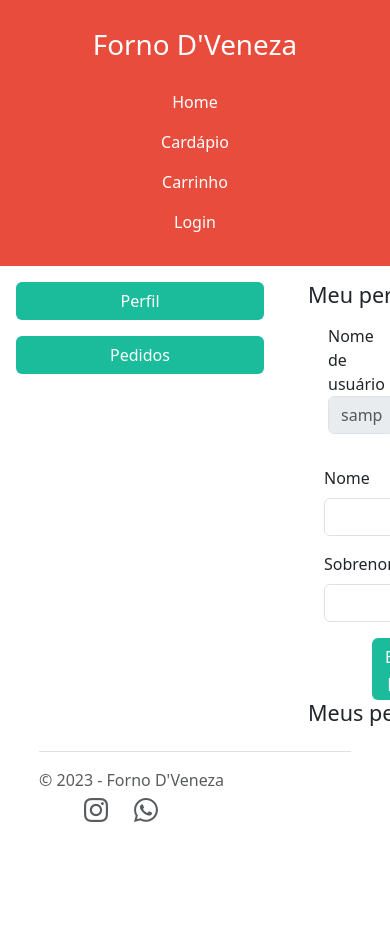
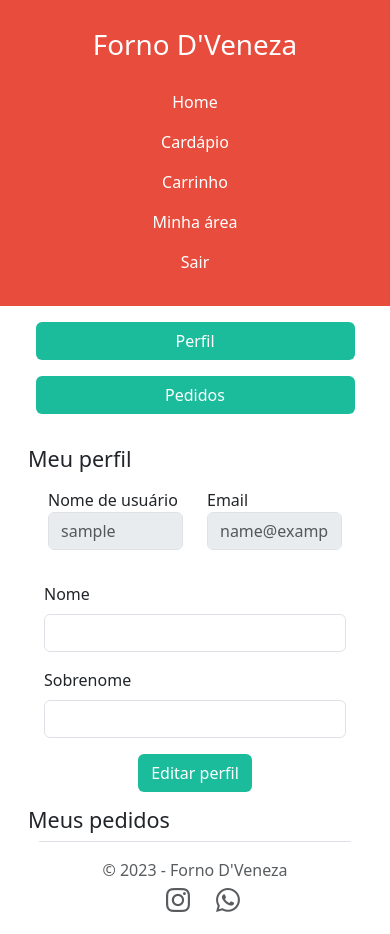
Before and after one commit to PI1-GRP005-DRPTAUBATE/forno_dveneza, a Django app: page /clientes/minha-area/ in a window 390 px wide; the page is wider, and only the part inside the window is pictured. Before the commit the page ends 822 px from the top of that part, so only its background shows below. Run offline with Django 4.2, Linux system fonts and the light colour scheme; the visitor is signed in with stand-in values (Sample User, id 1); data that the repository does not hold is empty.

Commit message:
Bugs corrigidos e melhorias na interface mobile

```diff
--- a/forno_dveneza/base/static/base/css/styles.css
+++ b/forno_dveneza/base/static/base/css/styles.css
@@ -26,7 +26,27 @@
         border-radius: 0;
         border-top: 1px solid rgba(0, 0, 0, 0.151);
     }
+    .flex-row {
+        flex-wrap: wrap;
+    }
 
+    .flex-row > .flex-column {
+        margin: auto;
+        width: 90%;
+    }
+    .edit-perfil-button {
+        text-align: center !important;
+        margin-bottom: 15px;
+    }
+
+    footer > .col-md-4 {
+        width: 100%;
+        text-align: center;
+    }
+    footer > .nav {
+        width: 100%;
+        justify-content: center !important;
+    }
 }
 
 body {
--- a/forno_dveneza/base/templates/base/base.html
+++ b/forno_dveneza/base/templates/base/base.html
@@ -24,26 +24,36 @@
 
               <ul class="nav col-12 col-lg-auto my-2 justify-content-center my-md-0 text-small">
                 <li>
-                  <a href="{% url 'index' %}" class="nav-link text-white" />
+                  <a href="{% url 'index' %}" class="nav-link text-white">
                     Home
                   </a>
                 </li>
                 <li>
-                  <a href="{% url 'todos_produtos' %}" class="nav-link text-white" />
+                  <a href="{% url 'todos_produtos' %}" class="nav-link text-white">
                     Cardápio
                   </a>
                 </li>
                 <li>
-                  <a href="{% url 'carrinho' %}" class="nav-link text-white" />
+                  <a href="{% url 'carrinho' %}" class="nav-link text-white">
                     Carrinho
                   </a>
                 </li>
-                <li>
-                  <a href="{% url 'login' %}" class="nav-link text-white" />
-                    Login
+                  <li>
+                  <a href="{% url 'minha_area' %}" class="nav-link text-white">
+                    Minha área
                   </a>
                 </li>
-
+                <li>
+                  {% if user.is_authenticated %}
+                    <a href="{% url 'sair' %}" class="nav-link text-white">
+                        Sair
+                    </a>
+                  {% else %}
+                    <a href="{% url 'login' %}" class="nav-link text-white">
+                      Entrar
+                    </a>
+                  {% endif %}
+                </li>
               </ul>
             </div>
           </div>
--- a/forno_dveneza/clientes/templates/clientes/area-cliente.html
+++ b/forno_dveneza/clientes/templates/clientes/area-cliente.html
@@ -2,8 +2,8 @@
 {% load static %}
 {% block body %}
 
-    <div class="d-flex flex-row">
-        <div class="d-flex flex-column flex-shrink-0 p-3" style="width: 280px;">
+    <div class="d-flex flex-row w-100">
+        <div class="d-flex flex-column flex-shrink-0 p-3" style="min-width: 280px;">
             <ul class="nav nav-pills flex-column mb-auto text-center">
             <li>
                 <a href="#seu-perfil" class="btn w-100 mb-3" aria-current="page">
@@ -42,7 +42,7 @@
                         <input type="text" name="campo-sobrenome" id="campo-sobrenome" class="form-control" value="{{ cliente.sobrenome }}">
                     </div>
 
-                    <div class="w-100 text-end">
+                    <div class="w-100 text-end edit-perfil-button">
                         <button type="submit" class="btn mx-5">Editar perfil</button>
                     </div>
                 </form>
--- a/forno_dveneza/clientes/templates/clientes/cadastro.html
+++ b/forno_dveneza/clientes/templates/clientes/cadastro.html
@@ -22,8 +22,8 @@
         <button class="w-100 btn btn-lg" type="submit">Cadastrar</button>
       </form>
       {% if aviso %}
-        <div>
-          <span>aviso.mensagem</span>
+        <div class="my-3">
+          <span class="text-danger">{{ aviso }}</span>
         </div>
       {% endif %}
     </main>
--- a/forno_dveneza/clientes/templates/clientes/login.html
+++ b/forno_dveneza/clientes/templates/clientes/login.html
@@ -27,5 +27,11 @@
         </div>
       </form>
     </main>
+    {% if aviso %}
+        <div class="my-3 text-center">
+          <span class="text-danger">{{ aviso }}</span>
+        </div>
+    {% endif %}
   </section>
+
 {% endblock body %}
--- a/forno_dveneza/clientes/urls.py
+++ b/forno_dveneza/clientes/urls.py
@@ -3,6 +3,7 @@ from . import views
 
 urlpatterns = [
     path('login/', views.login, name='login'),
+    path('logout/', views.sair, name='sair'),
     path('cadastro/', views.cadastro, name='cadastro'),
     path('minha-area/', views.minha_area, name='minha_area'),
     path('carrinho/', views.carrinho, name="carrinho")
--- a/forno_dveneza/clientes/views.py
+++ b/forno_dveneza/clientes/views.py
@@ -5,6 +5,7 @@ from django.contrib.auth import authenticate
 from django.contrib.auth import login as login_django
 from django.contrib.auth.models import User
 from django.contrib.auth.decorators import login_required
+from django.contrib.auth import logout
 from .models import Cliente
 
 
@@ -26,9 +27,11 @@ def login(request):
 
         if user:
             login_django(request, user)
-            return HttpResponse('autenticado')
+            return HttpResponseRedirect('/')
         else:
-            return HttpResponse('username ou senha inválidos')
+            return render(request, 'clientes/login.html', {
+                'aviso': 'Usuário e/ou senha incorreto(s)!'
+            })
 
 
 def cadastro(request):
@@ -41,11 +44,18 @@ def cadastro(request):
         user = User.objects.filter(email=email) or User.objects.filter(username=nome_usuario)
 
         if user:
-            return HttpResponse('email ou usuario já cadastrados')
+            return render(request, 'clientes/cadastro.html', {
+                'aviso': 'Nome de usuário ou email já cadastrado(s)!'
+            })
 
         senha = request.POST.get('senha')
-        User.objects.create_user(username=nome_usuario, email=email, password=senha)
-        return HttpResponse('usuario cadastrado com sucesso')
+        user = User.objects.create_user(username=nome_usuario, email=email, password=senha)
+        login_django(request, user)
+        return HttpResponseRedirect('/clientes/minha-area', {
+            'user': request.user,
+            'cliente': Cliente.objects.filter(usuario=user).first(),
+            'sucesso': False
+        })
 
 
 @login_required(login_url='login')
@@ -58,13 +68,16 @@ def minha_area(request):
         })
     else:
         cliente = Cliente.objects.filter(usuario=request.user).first()
-        nome_cliente = request.POST.get('campo-nome')
-        sobrenome_cliente = request.POST.get('campo-sobrenome')
-
-        print(f"{nome_cliente} {sobrenome_cliente}")
-
-        cliente.nome = nome_cliente
-        cliente.sobrenome = sobrenome_cliente
+        campo_nome = request.POST.get('campo-nome')
+        campo_sobrenome = request.POST.get('campo-sobrenome')
+        if cliente:
+            cliente.nome = campo_nome
+            cliente.sobrenome = campo_sobrenome
+        else:
+            cliente = Cliente()
+            cliente.nome = campo_nome
+            cliente.sobrenome = campo_sobrenome
+            cliente.usuario = request.user
 
         cliente.save()
 
@@ -77,3 +90,9 @@ def minha_area(request):
 
 def carrinho(request):
     return render(request, 'clientes/carrinho.html')
+
+
+@login_required()
+def sair(request):
+    logout(request)
+    return HttpResponseRedirect('/')
```
